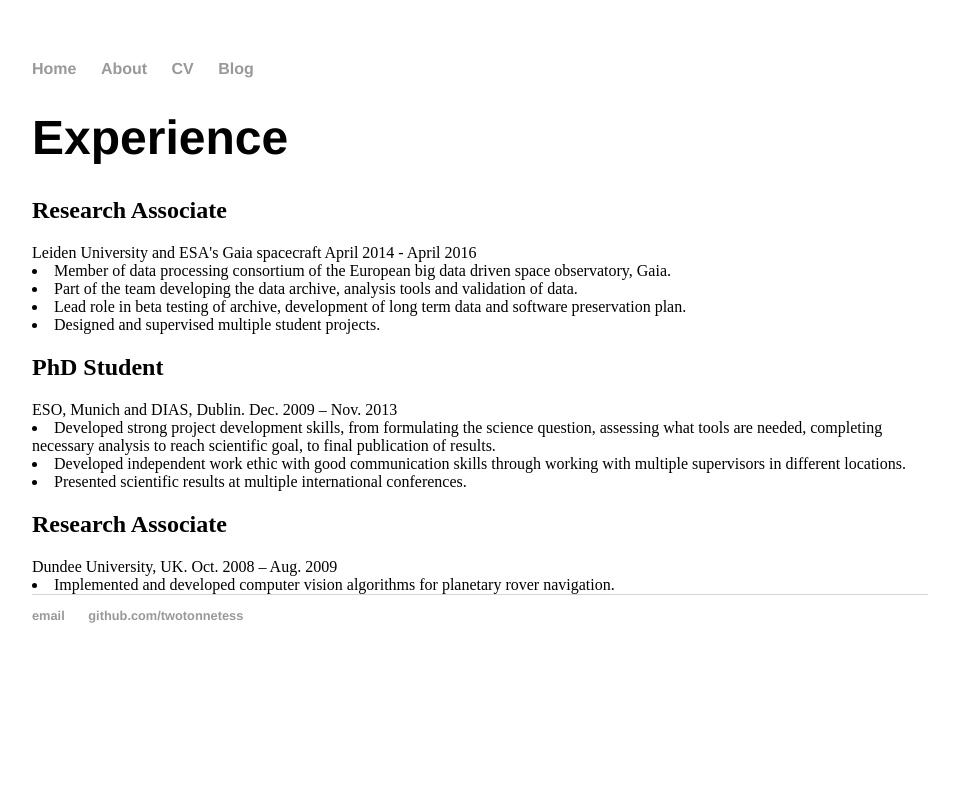
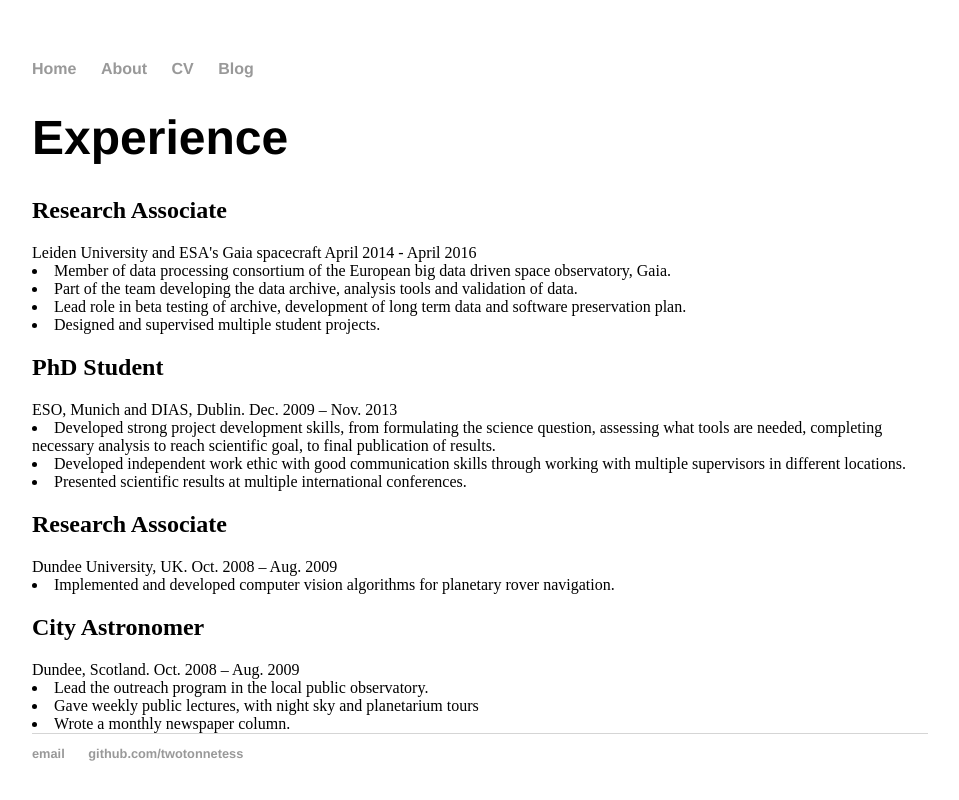
Before and after one commit to twotonnetess/twotonnetess.github.io, a Jekyll site: the page built from cv/index.html, in a window 1280 px wide. Shown: the top 800 px of the page, without its empty margins (160-1119 px from the left). Built offline with Jekyll 4.4.1, drawn with Linux system fonts in a browser that asks for light colours.

Commit message:
Update index.html

```diff
--- a/cv/index.html
+++ b/cv/index.html
@@ -25,3 +25,10 @@ ESO, Munich and DIAS, Dublin. Dec. 2009 – Nov. 2013
 <h2>Research Associate </h2>
 Dundee University, UK. Oct. 2008 – Aug. 2009
 <li>Implemented and developed computer vision algorithms for planetary rover navigation.</li>
+
+
+<h2> City Astronomer </h2>
+Dundee, Scotland. Oct. 2008 – Aug. 2009
+<li> Lead the outreach program in the local public observatory.  </li>
+<li> Gave weekly public lectures, with night sky and planetarium tours </li>
+<li> Wrote a monthly newspaper column.</li>
```
